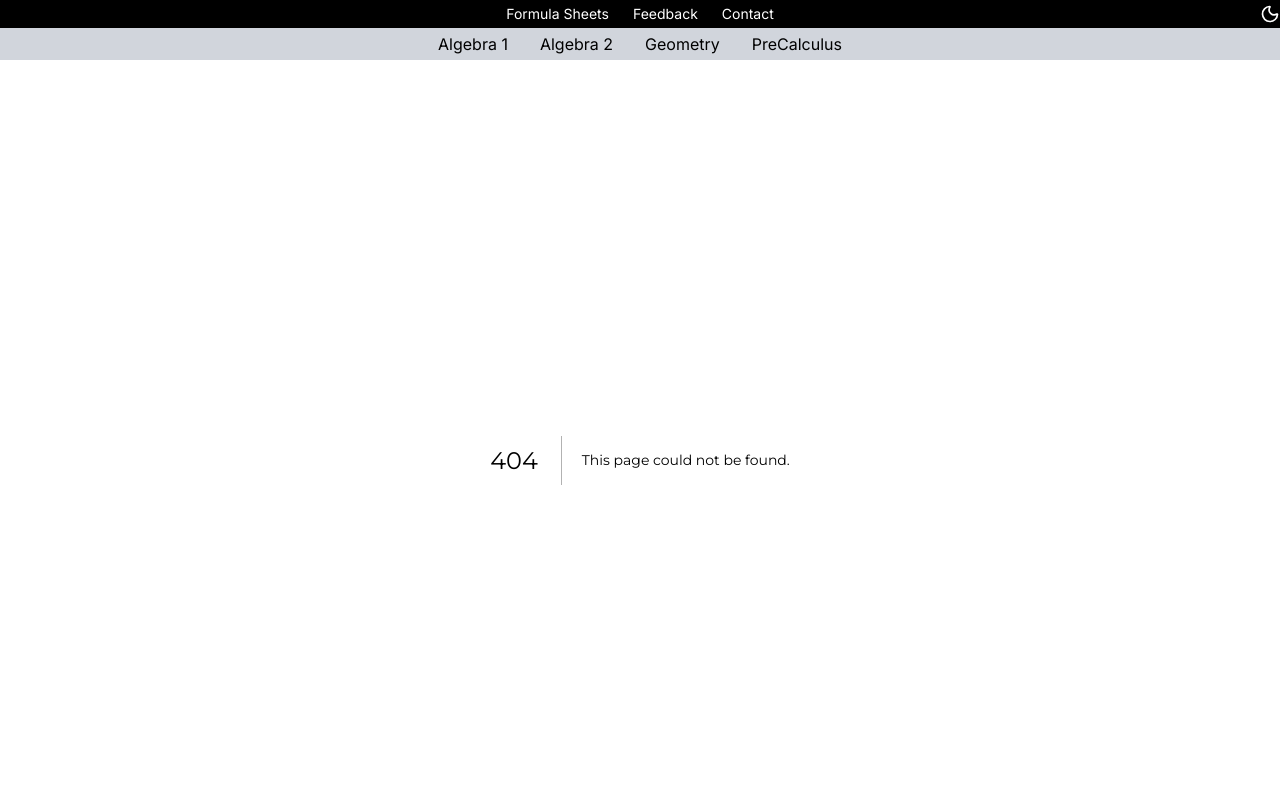
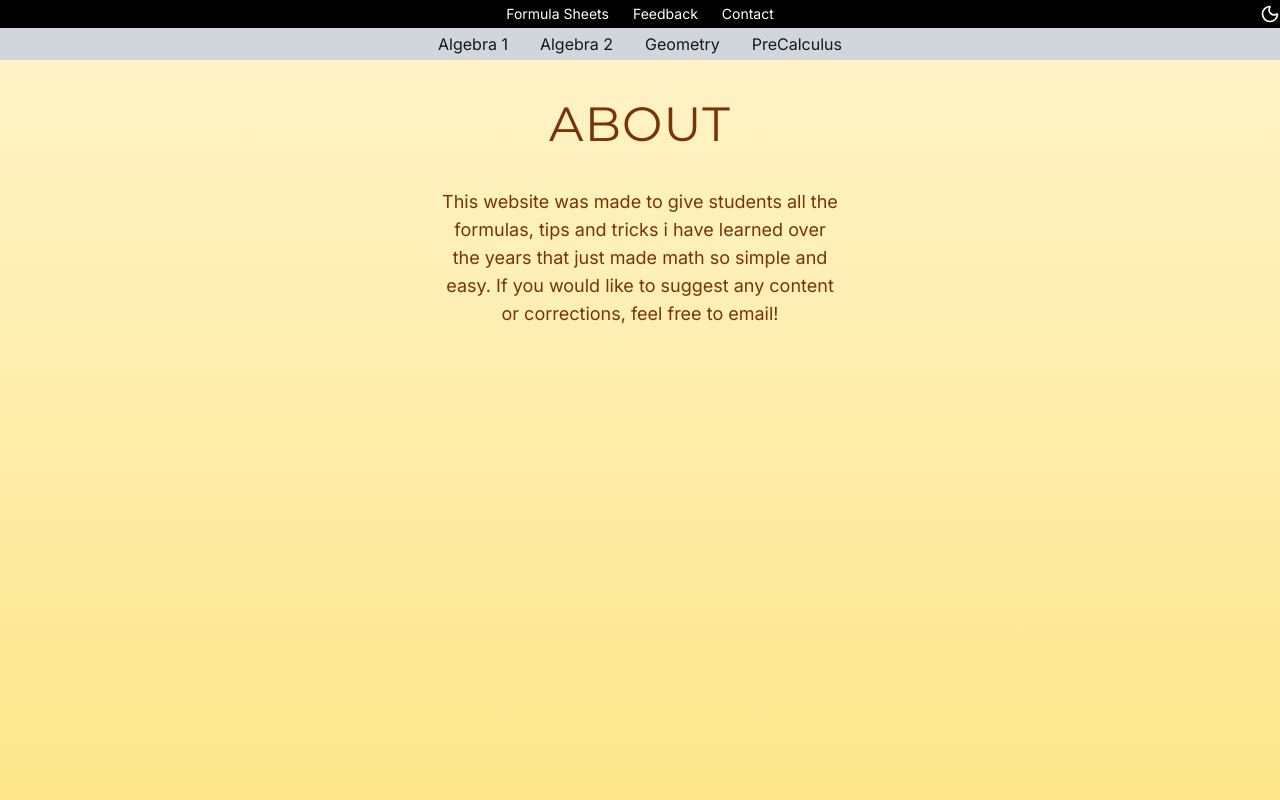
Before and after one commit to dakshs-07/math-notes, a Next.js app: page /math/About in a window 1280 px wide. Before the commit this address had no page. Shown: the top 800 px of the page. Built offline with nearby package versions, Linux system fonts and the light colour scheme.

Commit message:
added tha about page

```diff
--- /dev/null
+++ b/app/math/About/page.jsx
@@ -0,0 +1,22 @@
+import PageWrapper from '@/components/PageWrapper'
+import React from 'react'
+
+function page() {
+  return (
+    <div>
+      <PageWrapper gradient="from-amber-100 to-amber-200" fontColor="text-amber-900">
+        <div className="flex flex-col justify-center items-center">
+            <h1 className='text-5xl tracking-wide py-10'>ABOUT</h1>
+        <p className='text-center max-w-[400px] text-lg'>
+          This website was made to give students all the formulas, tips and
+          tricks i have learned over the years that just made math so simple and
+          easy. If you would like to suggest any content or corrections, feel
+          free to email!
+        </p>
+        </div>
+      </PageWrapper>
+    </div>
+  );
+}
+
+export default page
--- a/app/math/Algebra1/page.jsx
+++ b/app/math/Algebra1/page.jsx
@@ -1,4 +1,5 @@
 import PageWrapper from "@/components/PageWrapper";
+import PreviewCard from "@/components/PreviewCard";
 import Link from "next/link";
 import React from "react";
 
@@ -14,6 +15,7 @@ function page() {
         <div className="flex justify-around">
           <div className="flex flex-col justify-center items-center gap-2">
             <h1 className="text-2xl my-5">TOPICS</h1>
+            <PreviewCard href="/linear-equation" title="Linear Equations" desc="Solve, graph and see how to find the values" preview={<img src="/file.svg" />}><span className={link}>Linear Preview</span></PreviewCard>
             <Link href="/linear-equations" className={link}>
               Linear Equations
             </Link>
```
